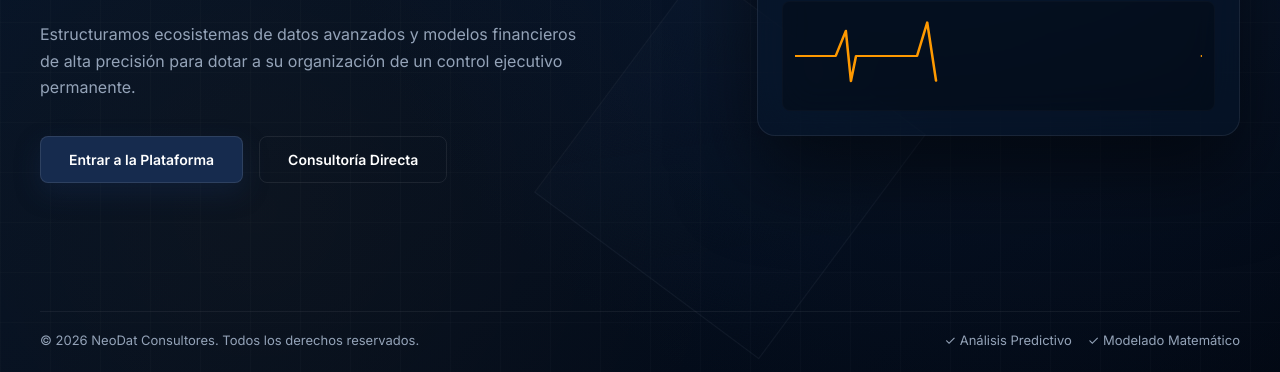
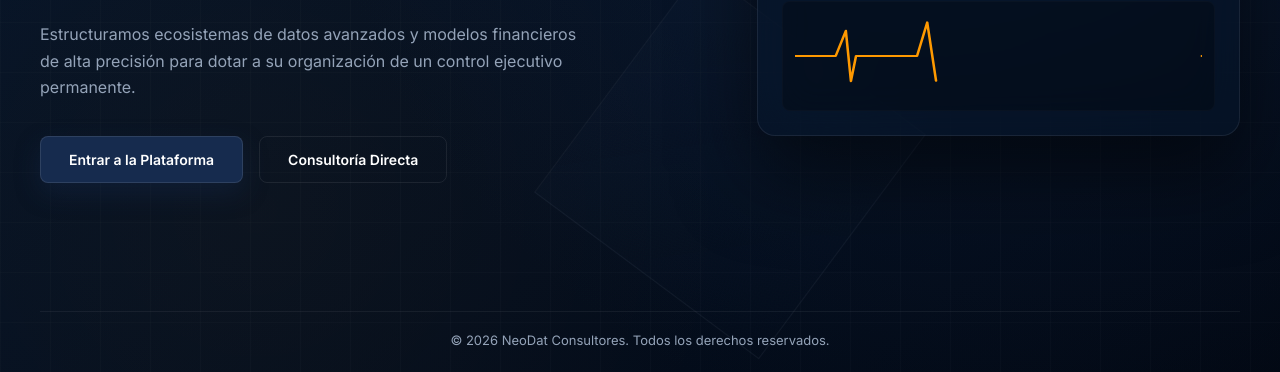
Before and after one commit to neodats/neodat, a plain HTML site: page index.html in a window 1280 px wide. Shown: the part 428-800 px from the top of the page. Drawn offline with Linux system fonts and the light colour scheme.

Commit message:
Update index.html

```diff
--- a/index.html
+++ b/index.html
@@ -43,7 +43,7 @@
             -moz-osx-font-smoothing: grayscale;
          }
 
-         /* --- ENTORNO CINÉTICO Y CAPAS DE FONDO (IGUAL A LA IMAGEN) --- */
+         /* --- ENTORNO CINÉTICO Y CAPAS DE FONDO --- */
          .capa-universo {
             position: absolute;
             inset: 0;
@@ -67,7 +67,7 @@
             pointer-events: none;
          }
 
-         /* Estructuras Geométricas 3D de la Imagen */
+         /* Estructuras Geométricas 3D */
          .red-esferica-abstracta {
             position: absolute;
             top: -5%;
@@ -102,7 +102,7 @@
             100% { transform: translateY(-20px) rotate(42deg); }
          }
 
-         /* --- NAVEGACIÓN PREMIUM LIMPIA (SIN MARCOS RECTANGULARES) --- */
+         /* --- NAVEGACIÓN PREMIUM LIMPIA --- */
          .pantalla-portada {
             position: relative;
             z-index: 2;
@@ -304,7 +304,7 @@
             border-color: rgba(255, 255, 255, 0.2);
          }
 
-         /* --- CORRECCIÓN ABSOLUTA DE PROPORCIONES TIPOGRÁFICAS EN DASHBOARD --- */
+         /* --- CORECCIÓN DE PROPORCIONES EN DASHBOARD --- */
          .dashboard-marco {
             background: rgba(7, 23, 45, 0.4);
             border: 1px solid var(--borde-glass);
@@ -322,7 +322,6 @@
             margin-bottom: 20px;
          }
 
-         /* Fuentes refinadas y balanceadas para UI de control */
          .dashboard-meta strong {
             font-size: 14px;
             font-weight: 700;
@@ -338,7 +337,6 @@
             margin-top: 3px;
          }
 
-         /* Bloque KPI equilibrado */
          .dashboard-metricas {
             display: grid;
             grid-template-columns: repeat(2, 1fr);
@@ -377,7 +375,7 @@
             font-weight: 500;
          }
 
-         /* --- MEDIDOR DE RITMO EMPRESARIAL CONTINUO (TIPO ECG CORPORATIVO) --- */
+         /* --- MEDIDOR DE RITMO EMPRESARIAL CONTINUO --- */
          .contenedor-serie-tiempo {
             background: rgba(0, 0, 0, 0.25);
             border: 1px solid rgba(255, 255, 255, 0.02);
@@ -393,7 +391,6 @@
             height: 100%;
          }
 
-         /* Línea infinita en bucle perfecto usando el naranja corporativo */
          .linea-pulsos {
             fill: none;
             stroke: var(--naranja-acento);
@@ -411,20 +408,19 @@
             }
          }
 
-         /* --- FOOTER --- */
+         /* --- FOOTER CENTRADO Y MODIFICADO --- */
          .footer-bloque {
             display: flex;
-            justify-content: space-between;
+            justify-content: center; /* Alineación al centro */
             align-items: center;
-            flex-wrap: wrap;
-            gap: 16px;
             border-top: 1px solid rgba(255, 255, 255, 0.06);
             padding-top: 20px;
             font-size: 13px;
             color: var(--texto-secundario);
+            text-align: center;
          }
 
-         /* RESPONSIVE DESIGN TOTALMENTE ADAPTATIVO */
+         /* RESPONSIVE DESIGN */
          @media (max-width: 992px) {
             .grid-principal {
                grid-template-columns: 1fr;
@@ -545,10 +541,6 @@
 
          <footer class="footer-bloque">
             <span>© 2026 NeoDat Consultores. Todos los derechos reservados.</span>
-            <div style="display: flex; gap: 16px;">
-               <span>✓ Análisis Predictivo</span>
-               <span>✓ Modelado Matemático</span>
-            </div>
          </footer>
 
       </div>
```
